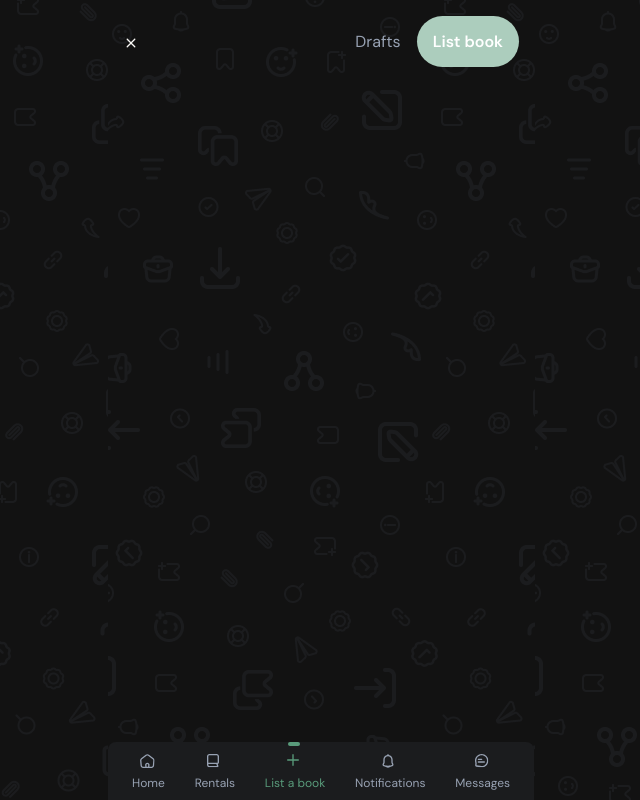
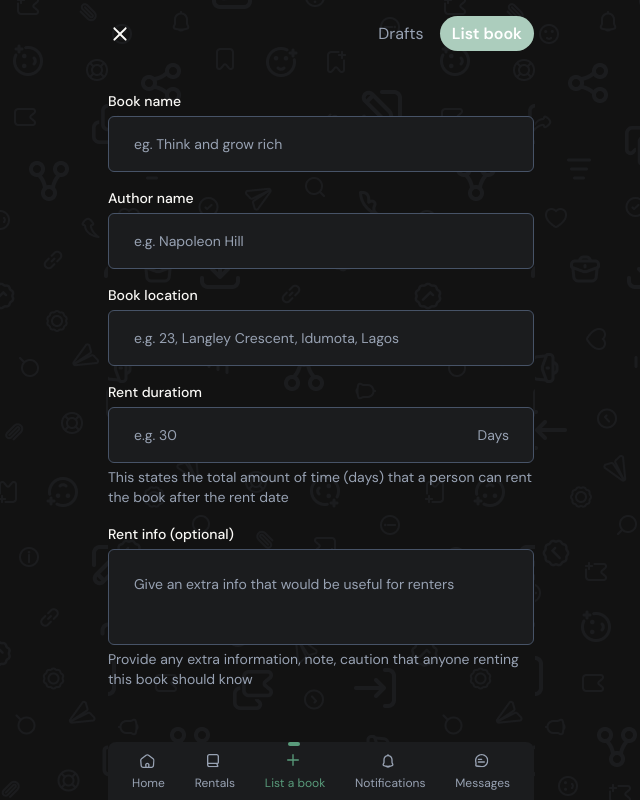
Before and after one commit to Parallax18/bookklub-frontend, a Next.js app: page /new-listing in a window 1280 px wide. Shown: the whole page, without its empty margins (319-959 px from the left). Built offline with nearby package versions, Linux system fonts and the light colour scheme.

Commit message:
Working on the content

```diff
--- a/src/app/new-listing/page.tsx
+++ b/src/app/new-listing/page.tsx
@@ -2,12 +2,12 @@
 
 import AuthPagesFooterComponent from '@/components/general/AuthPagesFooterComponent';
 import BookListingHeader from '@/components/BookListing/BookListingHeader';
-import { Flex, Box } from '@chakra-ui/react';
+import BookListingContent from '@/components/BookListing/BooklistingContent';
 
 export default function newListing() {
   return (
     <main>
-      <BookListingHeader />
+      <BookListingContent></BookListingContent>
       <AuthPagesFooterComponent></AuthPagesFooterComponent>
     </main>
   );
--- a/src/app/providers/chakra.setup.tsx
+++ b/src/app/providers/chakra.setup.tsx
@@ -16,7 +16,7 @@ const ChakraSetup = ({ children }: ChakraSetupProps) => {
   return (
     <ChakraProvider theme={theme}>
       <Center className={dm_sans.className}>
-        <Box width={'100%'} p={'1rem'} minH={'max-content'} maxW={'428px'}>
+        <Box width={'100%'} p={'1rem'} minH={'max-content'} maxW={'458px'}>
           {children}
         </Box>
       </Center>
--- a/src/components/BookListing/BookListingHeader.tsx
+++ b/src/components/BookListing/BookListingHeader.tsx
@@ -1,16 +1,26 @@
+'use client';
 import { Box, Flex, Link } from '@chakra-ui/react';
+import { useFormikContext } from 'formik';
 import CloseIcon from '../icons/CloseIcon';
 import ReusableButton from '../general/ReusableButton';
-const BookListingHeader = () => (
+const BookListingHeader = () => {
+  const { submitForm } = useFormikContext();
+
+  return (
     <Flex justify={'space-between'} align="center" pb="16px">
       <Link href="/home">
-      <CloseIcon />
+        <CloseIcon height={'24px'} width={'24px'} />
       </Link>
       <Flex color="grey.400" align="center" gap="16px">
         <Box _hover={{ cursor: 'pointer' }}>Drafts</Box>
-      <ReusableButton Type="List book" borderRadius="32px" />
+        <ReusableButton
+          Type="List book"
+          borderRadius="32px"
+          padding="8px 12px"
+        />
       </Flex>
     </Flex>
   );
+};
 
 export default BookListingHeader;
--- /dev/null
+++ b/src/components/BookListing/BooklistingContent.tsx
@@ -0,0 +1,83 @@
+'use client';
+import { Box, Stack, Button } from '@chakra-ui/react';
+import * as Yup from 'yup';
+import ReusableInput from '../general/Input';
+import BookListingHeader from './BookListingHeader';
+import { Formik, FormikHelpers, Form } from 'formik';
+import ReusableTextarea from '../general/ReusableTextArea';
+const BookListingContent = () => {
+  const validationSchema = Yup.object().shape({
+    bookName: Yup.string().required('Book name is required'),
+    authorName: Yup.string().required('Author name is required'),
+    bookLocation: Yup.string().required("Book's location is required"),
+    rentDuration: Yup.number().required('Rent duration is required'),
+    rentInfo: Yup.string(),
+  });
+  const handleSubmit = (value: any, next: any) => {
+    console.log({ value, next });
+  };
+  return (
+    <Formik
+      initialValues={{
+        bookName: '',
+        authorName: '',
+        bookLocation: '',
+        rentDuration: '',
+        rentInfo: '',
+      }}
+      validationSchema={validationSchema}
+      onSubmit={handleSubmit}
+    >
+      {({ values }) => (
+        <Box>
+          <Form>
+            <Box mb="24px">
+              <BookListingHeader></BookListingHeader>
+            </Box>
+
+            <Stack spacing={'16px'}>
+              <ReusableInput
+                label="Book name"
+                value={values.bookName}
+                placeholder="eg. Think and grow rich"
+                type="text"
+                name="bookName"
+              />
+              <ReusableInput
+                label="Author name"
+                value={values.authorName}
+                placeholder="e.g. Napoleon Hill"
+                type="text"
+                name="authorName"
+              />
+              <ReusableInput
+                label="Book location"
+                value={values.bookLocation}
+                placeholder="e.g. 23, Langley Crescent, Idumota, Lagos"
+                type="text"
+                name="bookLocation"
+              />
+              <ReusableInput
+                label="Rent duratiom"
+                value={values.rentDuration.toString()}
+                placeholder="e.g. 30"
+                type="number"
+                name="rentDuration"
+                sideText="Days"
+                description="This states the total amount of time (days) that a person can rent the book after the rent date"
+              />
+              <ReusableTextarea
+                label="Rent info (optional)"
+                value={values.rentInfo}
+                placeholder="Give an extra info that would be useful for renters"
+                name="rentInfo"
+                description="Provide any extra information, note, caution that anyone renting this book should know"
+              />
+            </Stack>
+          </Form>
+        </Box>
+      )}
+    </Formik>
+  );
+};
+export default BookListingContent;
--- a/src/components/general/AuthPagesFooterComponent.tsx
+++ b/src/components/general/AuthPagesFooterComponent.tsx
@@ -1,3 +1,4 @@
+'use client';
 import { Flex, Spacer, Box } from '@chakra-ui/react';
 import AuthPagesFooterIcon from './AuthPagesFooterIcon';
 import HomeIcon from '../icons/HomeIcon';
--- a/src/components/general/Input.tsx
+++ b/src/components/general/Input.tsx
@@ -1,14 +1,16 @@
 // Input.tsx
 
-import React from "react";
-import { Box, FormErrorMessage, Input, Stack, Text } from "@chakra-ui/react";
-import { ErrorMessage, Field } from "formik";
+import React from 'react';
+import { Box, FormErrorMessage, Input, Stack, Text } from '@chakra-ui/react';
+import { ErrorMessage, Field } from 'formik';
 interface InputProps {
   label: string;
   value: string;
   placeholder: string;
   type?: string;
   name: string;
+  sideText?: string;
+  description?: string;
 }
 
 const ReusableInput: React.FC<InputProps> = ({
@@ -17,45 +19,68 @@ const ReusableInput: React.FC<InputProps> = ({
   placeholder,
   type,
   name,
+  sideText,
+  description,
 }) => {
   return (
-    <Stack spacing={"0.25rem"} style={{ color: "#FAF9F6" }}>
+    <Stack spacing={'0.25rem'} style={{ color: '#FAF9F6' }}>
       <Text fontSize="14px" fontWeight={500}>
         {label}
       </Text>
+      <Box position="relative">
         <Field
           as={Input}
-        style={{ caretColor: "#90BCA7" }}
+          style={{ caretColor: '#90BCA7' }}
           type={type}
           p="25px"
-        height={"3.5rem"}
+          height={'3.5rem'}
           backgroundColor="shade.black"
           fontSize="14px"
-        _hover={{ borderColor: "#90BCA7" }}
+          _hover={{ borderColor: '#90BCA7' }}
           focusBorderColor="transparent"
           _placeholder={{
-          color: "grey.400",
+            color: 'grey.400',
           }}
           borderColor="grey.600"
           _focus={{
-          boxShadow: "none",
-          borderColor: "primary.200",
-          border: "1px solid primary.200",
+            boxShadow: 'none',
+            borderColor: 'primary.200',
+            border: '1px solid primary.200',
           }}
           // onChange={handleChange}
           placeholder={placeholder}
           value={value}
           name={name}
         />
+        {sideText && (
+          <Box
+            position="absolute"
+            inset="50% 25px auto auto"
+            fontSize="14px"
+            zIndex="2"
+            color={value ? '#fff' : 'grey.400'}
+            transform="auto"
+            translateY={'-50%'}
+          >
+            {' '}
+            {sideText}{' '}
+          </Box>
+        )}
+      </Box>
       <ErrorMessage
         component={Text}
         render={(err) => (
-          <Text color={"error.200"} fontSize={"xs"}>
+          <Text color={'error.200'} fontSize={'xs'}>
             {err}
           </Text>
         )}
         name={name}
       />
+      {description && (
+        <Box fontSize="14px" color="grey.400" lineHeight="1.45">
+          {description}
+        </Box>
+      )}
     </Stack>
   );
 };
--- a/src/components/general/ReusableButton.tsx
+++ b/src/components/general/ReusableButton.tsx
@@ -1,16 +1,22 @@
 import { Box, Flex } from '@chakra-ui/react';
 interface ButtonProps {
   Type: string;
+  borderRadius?: string;
+  padding?: string;
   // You can add more props like placeholder, type, etc. as needed
 }
-const ReusableButton: React.FC<ButtonProps> = ({ Type, borderRadius }) => {
+const ReusableButton: React.FC<ButtonProps> = ({
+  Type,
+  borderRadius,
+  padding,
+}) => {
   return (
     <Box
       type="submit"
       as="button"
       lineHeight="1.2"
       transition="all 0.2s cubic-bezier(.08,.52,.52,1)"
-      p="16px"
+      p={padding || '16px'}
       borderRadius={borderRadius || '8px'}
       fontSize="16px"
       fontWeight="semibold"
--- /dev/null
+++ b/src/components/general/ReusableTextArea.tsx
@@ -0,0 +1,71 @@
+// Input.tsx
+
+import React from 'react';
+import { Box, FormErrorMessage, Textarea, Stack, Text } from '@chakra-ui/react';
+import { ErrorMessage, Field } from 'formik';
+interface InputProps {
+  label: string;
+  value: string;
+  placeholder: string;
+  name: string;
+  description?: string;
+  height?: string;
+}
+
+const ReusableTextarea: React.FC<InputProps> = ({
+  label,
+  value,
+  placeholder,
+  name,
+  height,
+  description,
+}) => {
+  return (
+    <Stack spacing={'0.25rem'} style={{ color: '#FAF9F6' }}>
+      <Text fontSize="14px" fontWeight={500}>
+        {label}
+      </Text>
+
+      <Field
+        as={Textarea}
+        style={{ caretColor: '#90BCA7' }}
+        p="25px"
+        height={height || '6rem'}
+        backgroundColor="shade.black"
+        fontSize="14px"
+        _hover={{ borderColor: '#90BCA7' }}
+        _placeholder={{
+          color: 'grey.400',
+        }}
+        borderColor="grey.600"
+        _focus={{
+          boxShadow: 'none',
+          borderColor: 'primary.200',
+          border: '1px solid primary.200',
+        }}
+        // onChange={handleChange}
+        placeholder={placeholder}
+        value={value}
+        name={name}
+        resize="none"
+      />
+
+      <ErrorMessage
+        component={Text}
+        render={(err) => (
+          <Text color={'error.200'} fontSize={'xs'}>
+            {err}
+          </Text>
+        )}
+        name={name}
+      />
+      {description && (
+        <Box fontSize="14px" color="grey.400" lineHeight="1.45">
+          {description}
+        </Box>
+      )}
+    </Stack>
+  );
+};
+
+export default ReusableTextarea;
--- a/src/components/icons/CloseIcon.tsx
+++ b/src/components/icons/CloseIcon.tsx
@@ -4,8 +4,8 @@ const CloseIcon = (props: IconProps) => (
   <Icon {...props}>
     <svg
       xmlns="http://www.w3.org/2000/svg"
-      width="24"
-      height="24"
+      width="24px"
+      height="24px"
       viewBox="0 0 24 24"
       fill="none"
     >
```
Lines whose indentation alone changed are shown as unchanged.
